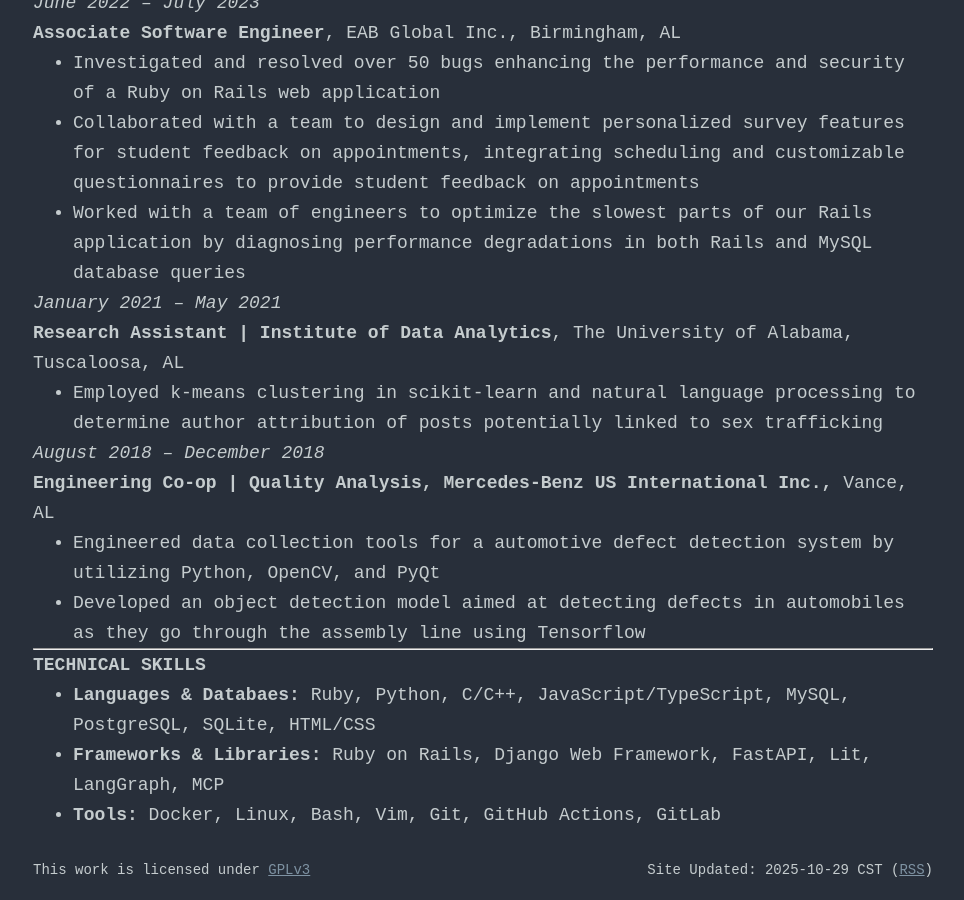
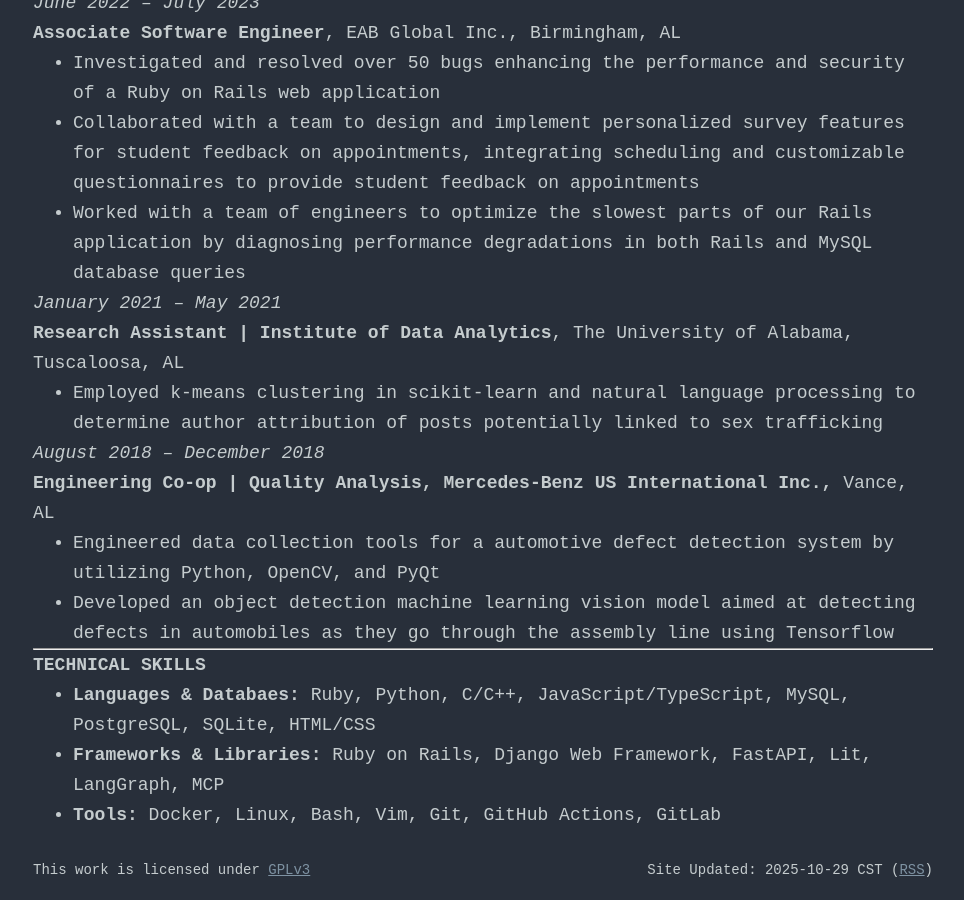
Before and after one commit to grantmca/grantmca.github.io, a Jekyll site: the page built from resume/index.html, in a window 1280 px wide and 900 px high, scrolled down 1058 px. Shown: the whole window, without its empty margins (157-1121 px from the left). Built offline with Jekyll 4.4.1, drawn with Linux system fonts in a browser that asks for light colours.

Commit message:
Quick update

```diff
--- a/resume/index.html
+++ b/resume/index.html
@@ -58,7 +58,7 @@
   <p><b>Engineering Co-op | Quality Analysis, Mercedes-Benz US International Inc.,</b> Vance, AL</p>
   <ul>
     <li>Engineered data collection tools for a automotive defect detection system by utilizing Python, OpenCV, and PyQt</li>
-    <li>Developed an object detection model aimed at detecting defects in automobiles as they go through the assembly line using Tensorflow</li>
+    <li>Developed an object detection machine learning vision model aimed at detecting defects in automobiles as they go through the assembly line using Tensorflow</li>
   </ul>
   <hr></hr>
   <div class='title'>
```
